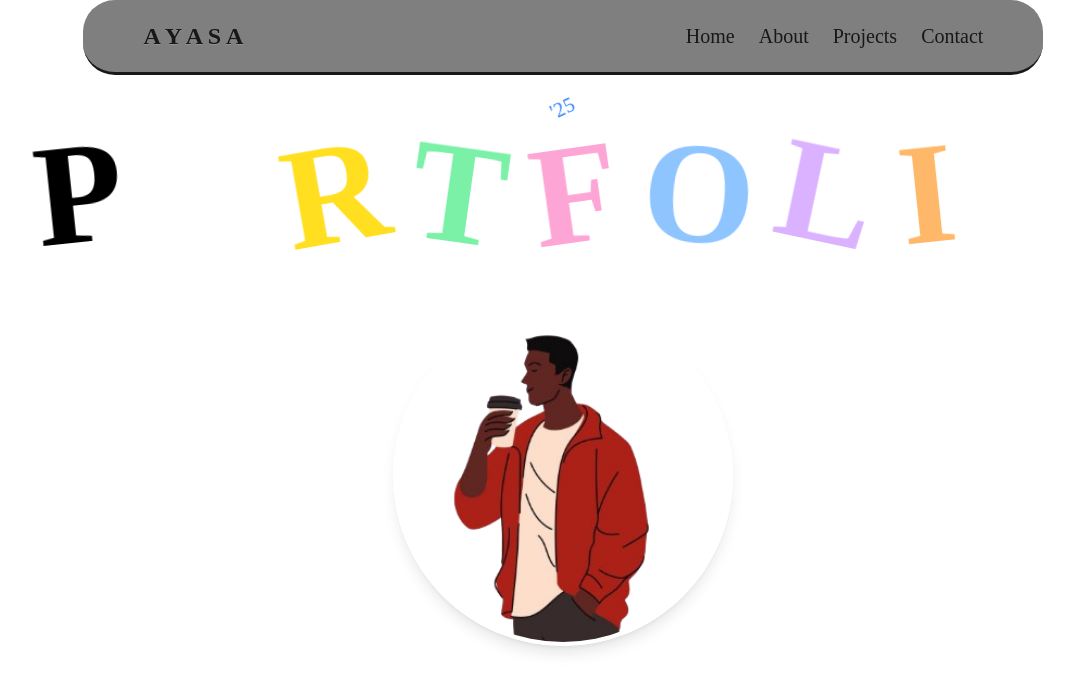
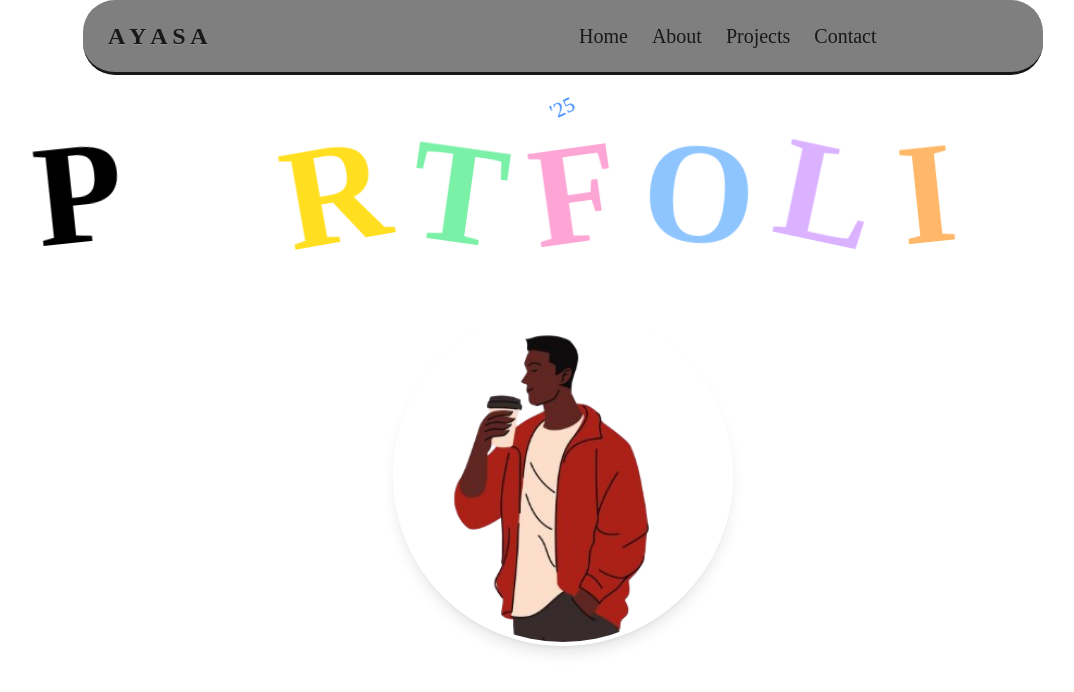
Before and after one commit to Leftinant/Portfolio, a React (Vite) app in the folder client/: page / in a window 1280 px wide. Shown: the top 692 px of the page, without its empty margins (77-1151 px from the left). Built offline with nearby package versions, Linux system fonts and the light colour scheme; a web font is replaced by a local one.

Commit message:
new commit

```diff
--- a/client/src/components/Navbar.jsx
+++ b/client/src/components/Navbar.jsx
@@ -2,8 +2,8 @@ import { Link } from "react-router-dom";
 
 export default function Navbar() {
   return (
-    <div className='max-w-screen-2xl container md:px-40 px-10 fixed mx-auto z-99 justify-center items-center'>
-      <div className='navbar rounded-4xl justify-around border-b-3 bg-black/50 backdrop-blur-md'>
+    <div className='max-w-screen-2xl w-full container md:px-40 px-10 fixed mx-auto z-99 items-center justify-center'>
+      <div className='navbar rounded-4xl border-b-3 bg-black/50 backdrop-blur-md'>
         <div className='navbar-start'>
           <div className='dropdown'>
             <div tabIndex={0} role='button' className='btn btn-ghost lg:hidden'>
```
